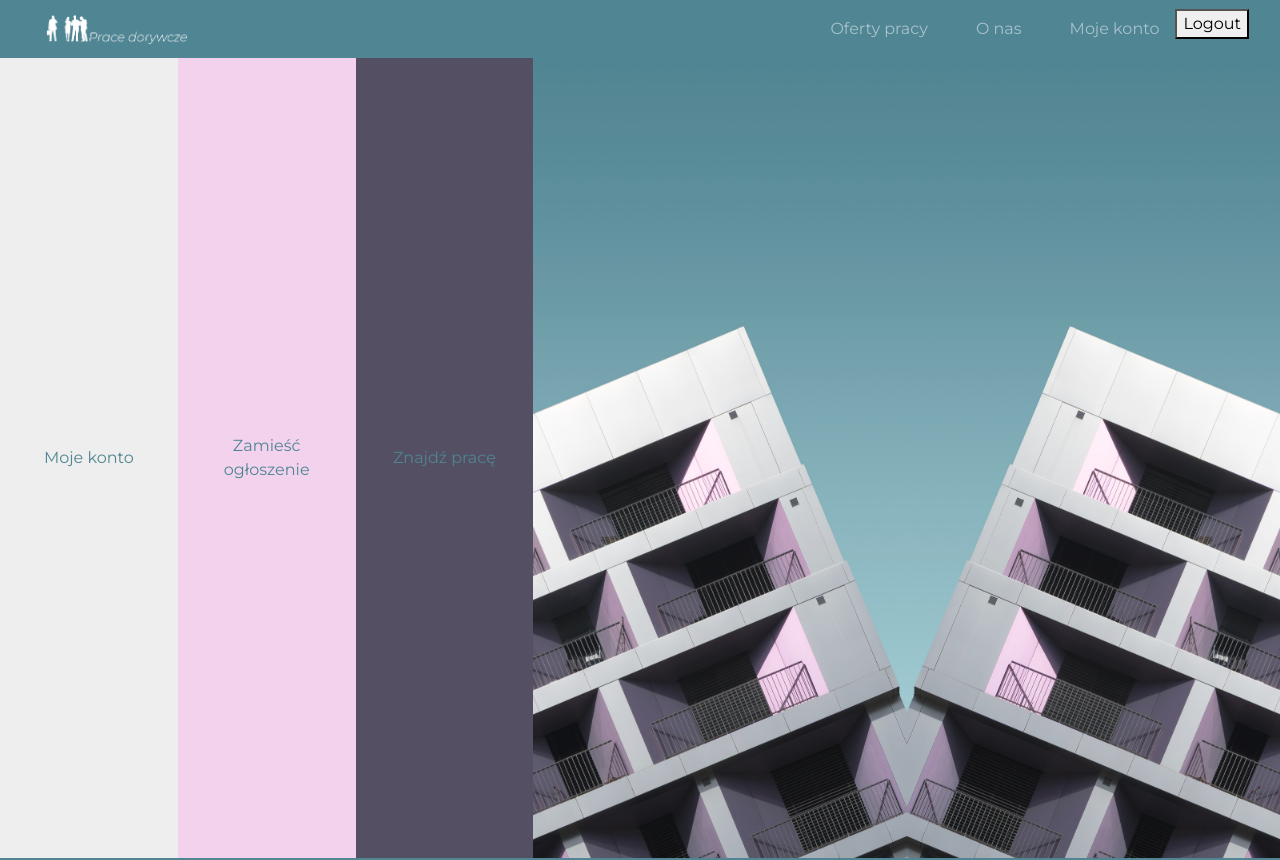
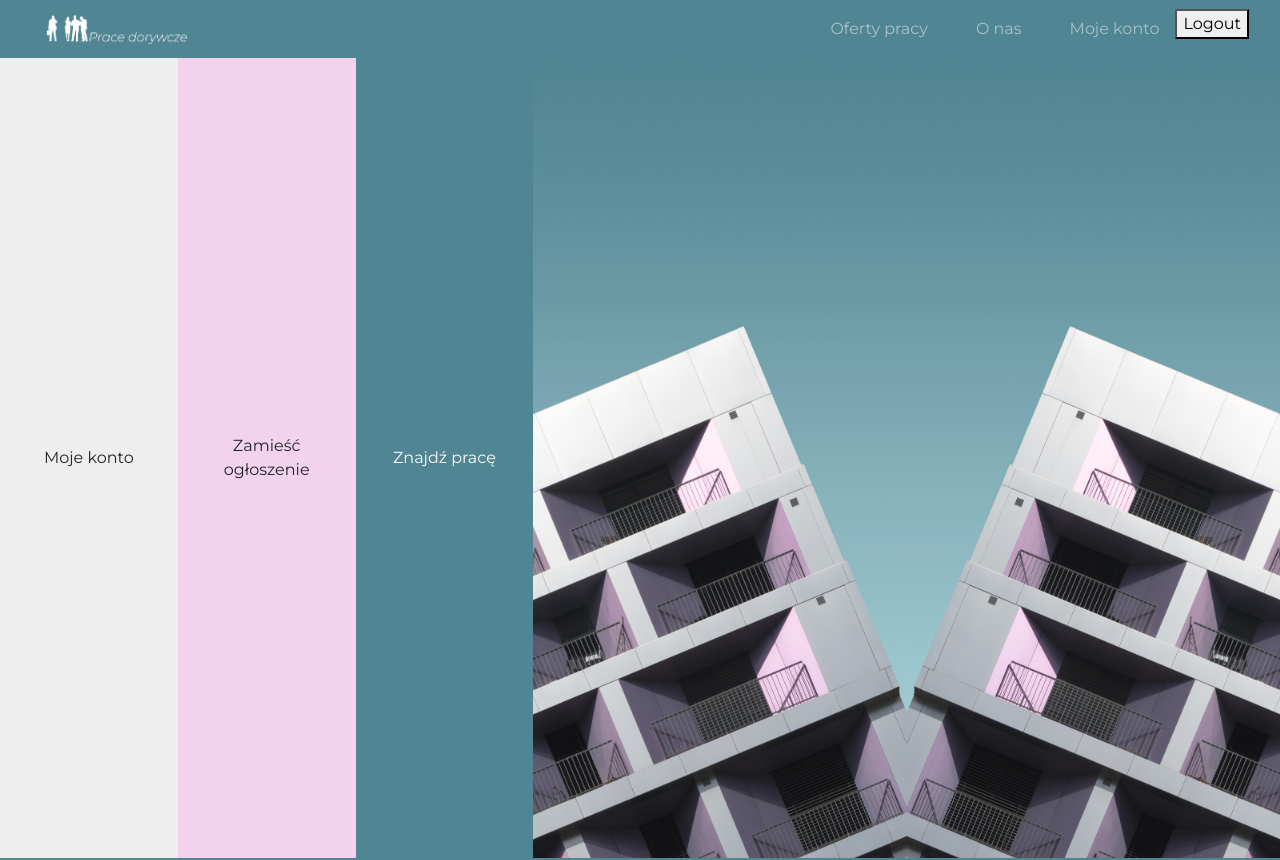
Before and after one commit to krzosa/OddJobsServiceFrontend, a React (Create React App) app: page / in a window 1280 px wide. Shown: the top 860 px of the page. Built offline with nearby package versions, Linux system fonts and the light colour scheme.

Commit message:
fix, text alignment, routing

```diff
--- a/src/views/home-page/home-page.js
+++ b/src/views/home-page/home-page.js
@@ -1,14 +1,15 @@
 import React, { Component } from "react";
+import { Link } from 'react-router-dom';
 import "./home-page.scss"
 
-class Homepage extends Component{
-    render(){
-        return(
+class Homepage extends Component {
+    render() {
+        return (
             <div className="page" id="homepage">
                 <div className="menu">
-                    <button type = 'submit' className="btn btn-light" ><a href="login">Moje konto</a></button>
-                    <button type = 'submit' className="btn btn-secondary" ><a href="addoffers">Zamieść ogłoszenie</a></button>
-                    <button type = 'submit' className="btn btn-info" ><a href="praca">Znajdź pracę</a></button>
+                    <Link className="btn btn-light" to="/login">Moje konto</Link>
+                    <Link className="btn btn-secondary" to="/addoffers">Zamieść ogłoszenie</Link>
+                    <Link className="btn btn-primary" to="/praca">Znajdź pracę</Link>
                 </div>
                 <div className="img"></div>
 
--- a/src/views/home-page/home-page.scss
+++ b/src/views/home-page/home-page.scss
@@ -14,7 +14,11 @@
         align-items: stretch;
 
         .btn{
+            display: flex;
             width: 100%;
+            text-align: center;
+            justify-content: center;
+            align-items: center;
         }
     }
 }
```
